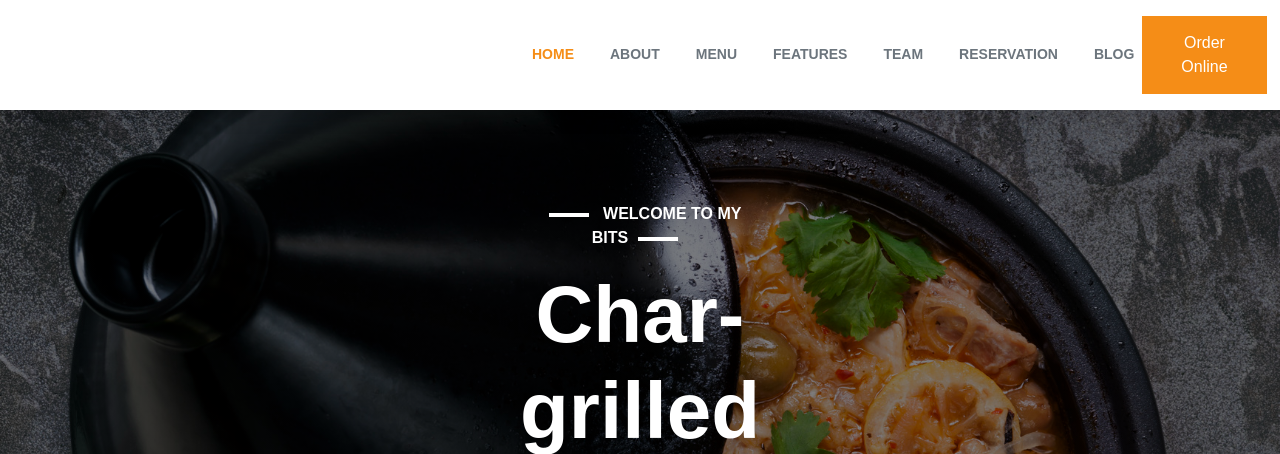
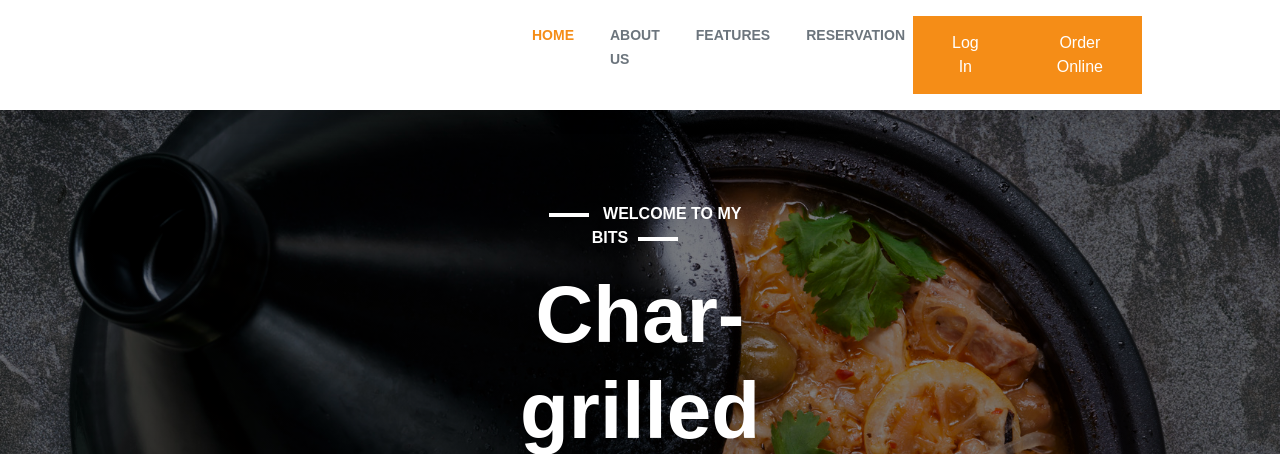
Before and after one commit to poltriquell/MyBits_Web_Project, a Django app: page / in a window 1280 px wide. Shown: the top 454 px of the page. Run offline with Django 4.2, Linux system fonts and the light colour scheme; data that the repository does not hold is empty; some libraries are stand-ins or nearby versions.

Commit message:
Login redirection

```diff
--- a/DjangoApp/mybits/web/templates/web/home.html
+++ b/DjangoApp/mybits/web/templates/web/home.html
@@ -60,24 +60,16 @@
                       <a class="nav-link" href="#heroSlider"> Home </a>
                   </li>
                   <li class="nav-item">
-                      <a class="nav-link" href="about_us/"> About </a>
-                  </li>
-                  <li class="nav-item">
-                      <a class="nav-link" href="#menu"> Menu </a>
+                      <a class="nav-link" href="about_us/"> About Us </a>
                   </li>
                   <li class="nav-item">
                       <a class="nav-link" href="#features"> Features </a>
                   </li>
                   <li class="nav-item">
-                      <a class="nav-link" href="#team"> Team </a>
-                  </li>
-                  <li class="nav-item">
                       <a class="nav-link" href="reservation/"> Reservation </a>
                   </li>
-                  <li class="nav-item">
-                      <a class="nav-link" href="#blog"> Blog </a>
-                  </li>
 
+                  <a href="login/" class="btn btn-brand"> Log In </a>
               </ul>
               <a href="#" class="btn btn-brand"> Order Online </a>
           </div>
```
